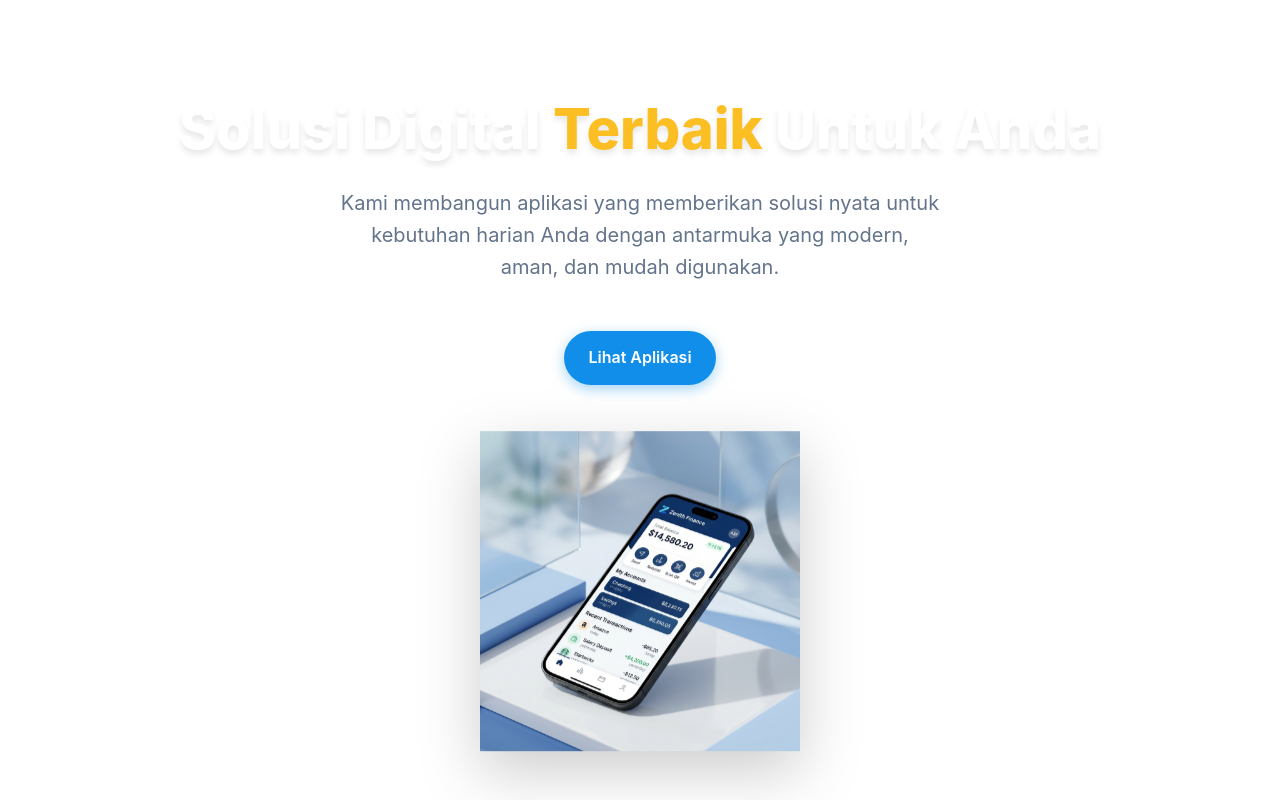
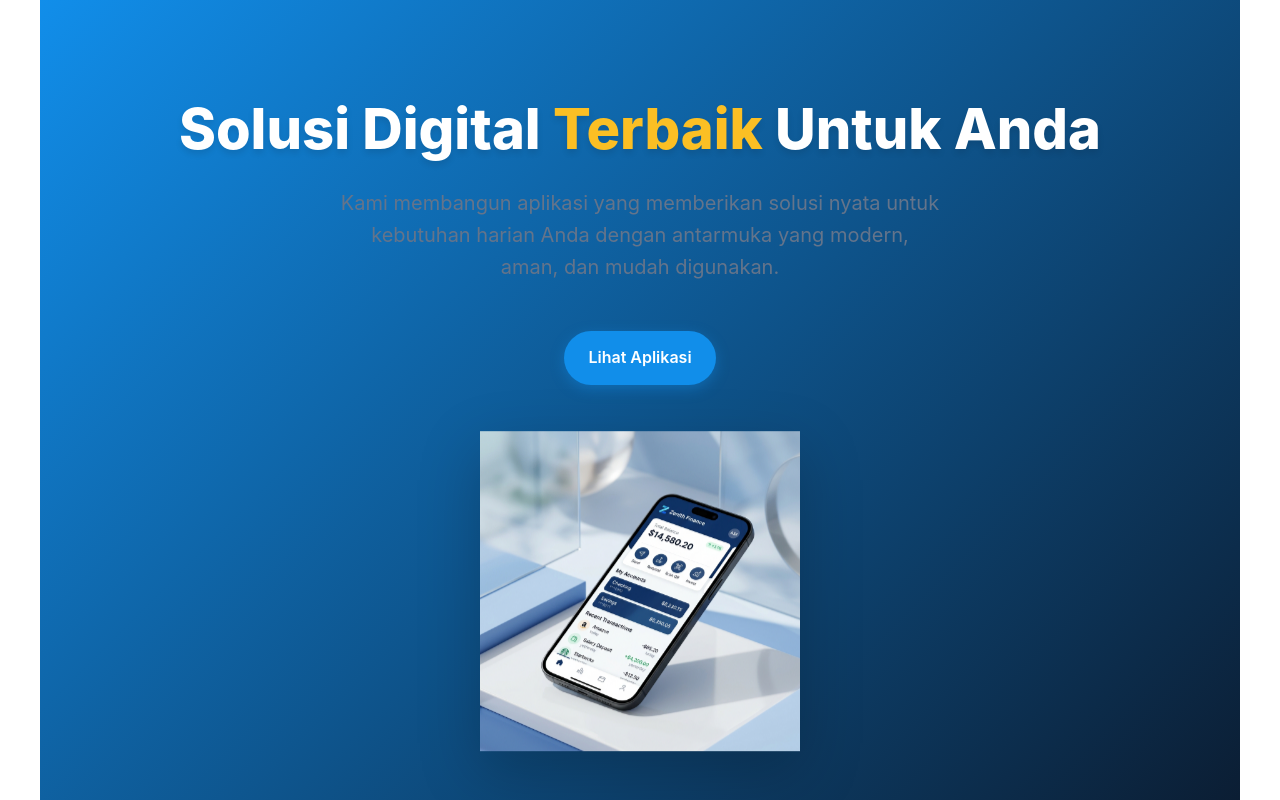
Before and after one commit to amrimarihotjati/landing-page-gravity, a Next.js app: page / in a window 1280 px wide. Shown: the top 800 px of the page. Built offline with nearby package versions, Linux system fonts and the light colour scheme; no server answers; the database is empty.

Commit message:
fix: add missing css variables to fix white hero section

```diff
--- a/src/app/globals.css
+++ b/src/app/globals.css
@@ -1,6 +1,8 @@
 :root {
   --primary-color: #118eea; /* DANA-like Blue */
   --primary-dark: #0a6bba;
+  --secondary-color: #0b192c;
+  --background: #ffffff;
   --bg-main: #ffffff;
   --bg-secondary: #f4f7fe;
   --text-main: #1e293b;
```
